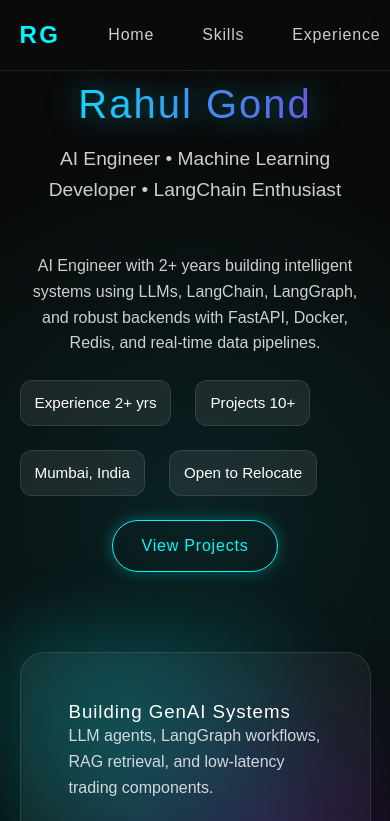
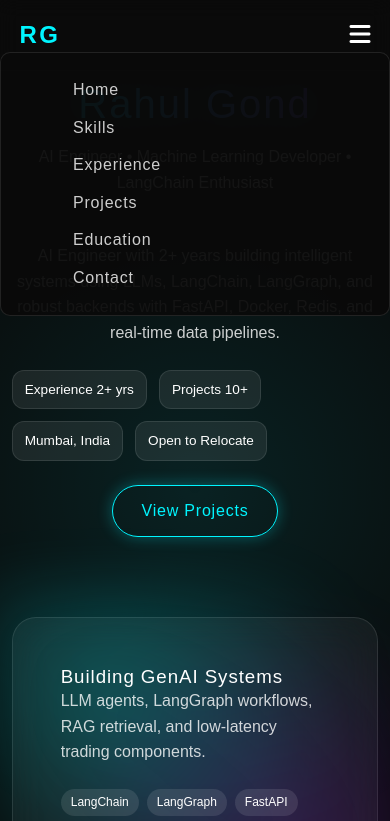
Before and after one commit to Rhul27/Portfolio, a plain HTML site: page index.html in a window 390 px wide. Both pictures are taken after a click on the button 360 px from the left and 35 px from the top of the page. Shown: the top 821 px of the page. Drawn offline with Linux system fonts and the light colour scheme.

Commit message:
Update index.html

```diff
--- a/index.html
+++ b/index.html
@@ -24,6 +24,7 @@
             --spacing-xl: 80px;
             --border-radius: 12px;
             --transition: all 0.3s ease;
+            --nav-height: 64px;
         }
 
         /* === BASE STYLES === */
@@ -45,9 +46,14 @@
             overflow-x: hidden;
         }
 
+        body.no-scroll {
+            overflow: hidden;
+        }
+
         section {
             padding: var(--spacing-xl) 0;
             position: relative;
+            scroll-margin-top: calc(var(--nav-height) + 8px);
         }
 
         .container {
@@ -244,6 +250,7 @@
             text-align: center;
             position: relative;
             overflow: hidden;
+            padding-top: calc(var(--nav-height) + var(--spacing-sm));
         }
 
         .hero::before {
@@ -308,7 +315,7 @@
         }
 
         .hero h1 {
-            font-size: 4rem;
+            font-size: clamp(2.4rem, 6vw, 4rem);
             margin-bottom: var(--spacing-sm);
             animation: fadeInUp 1s ease;
         }
@@ -640,7 +647,7 @@
         /* === PROJECTS SECTION === */
         .projects-grid {
             display: grid;
-            grid-template-columns: repeat(auto-fill, minmax(300px, 1fr));
+            grid-template-columns: repeat(auto-fill, minmax(280px, 1fr));
             gap: var(--spacing-lg);
             margin-top: var(--spacing-lg);
         }
@@ -914,6 +921,13 @@
             .hero-content { text-align: left; }
         }
 
+        @media (min-width: 1400px) {
+            .container { max-width: 1300px; }
+            .hero-grid { grid-template-columns: 1.4fr 1fr; gap: calc(var(--spacing-xl) + 12px); }
+            .hero-visual { max-width: 520px; }
+            .section-title { font-size: 2.8rem; }
+        }
+
         @media (max-width: 992px) {
             h1 {
                 font-size: 3rem;
@@ -942,6 +956,23 @@
                 display: block;
             }
 
+            .nav-links.open {
+                position: absolute;
+                top: 52px;
+                left: 0;
+                right: 0;
+                display: flex;
+                flex-direction: column;
+                gap: 12px;
+                padding: var(--spacing-md);
+                background: rgba(10, 10, 10, 0.95);
+                backdrop-filter: blur(10px);
+                border: 1px solid rgba(255, 255, 255, 0.1);
+                border-radius: 10px;
+                z-index: 1001;
+            }
+
+            .nav-links.open a::after { width: 0; }
             .hero h1 {
                 font-size: 2.5rem;
             }
@@ -996,6 +1027,18 @@
             .skills-categories {
                 grid-template-columns: 1fr;
             }
+            section { padding: 48px 0; }
+            .hero-stats { gap: 12px; }
+            .hero-stat { padding: 8px 12px; font-size: 0.85rem; }
+            .tech-tag { font-size: 0.75rem; }
+        }
+
+        @media (max-width: 420px) {
+            .container { width: 94%; }
+            h1 { font-size: 1.8rem; }
+            .hero-subtitle { font-size: 1rem; }
+            .project-card { padding: 16px; }
+            .education-card { padding: 16px; }
         }
     </style>
 </head>
@@ -1016,7 +1059,7 @@
                 <li><a href="#contact">Contact</a></li>
             </ul>
 
-            <div class="mobile-menu">
+            <div class="mobile-menu" aria-label="Menu" aria-expanded="false" role="button">
                 <i class="fas fa-bars"></i>
             </div>
         </div>
@@ -1367,7 +1410,7 @@
                         <i class="fas fa-envelope"></i>
                     </a>
                 </div>
-                <p class="copyright">© 2025 Rahul Gond. All Rights Reserved.</p>
+                <p class="copyright">© 2023 Rahul Gond. All Rights Reserved.</p>
             </div>
         </div>
     </footer>
@@ -1400,7 +1443,26 @@
         const navLinks = document.querySelector('.nav-links');
 
         mobileMenu.addEventListener('click', () => {
-            navLinks.style.display = navLinks.style.display === 'flex' ? 'none' : 'flex';
+            const willOpen = !navLinks.classList.contains('open');
+            navLinks.classList.toggle('open', willOpen);
+            document.body.classList.toggle('no-scroll', willOpen);
+            mobileMenu.setAttribute('aria-expanded', willOpen ? 'true' : 'false');
+        });
+
+        // Close the drawer on link click and on resize to desktop
+        navLinks.querySelectorAll('a').forEach(a => {
+            a.addEventListener('click', () => {
+                navLinks.classList.remove('open');
+                document.body.classList.remove('no-scroll');
+                mobileMenu.setAttribute('aria-expanded', 'false');
+            });
+        });
+        window.addEventListener('resize', () => {
+            if (window.innerWidth > 768) {
+                navLinks.classList.remove('open');
+                document.body.classList.remove('no-scroll');
+                mobileMenu.setAttribute('aria-expanded', 'false');
+            }
         });
 
         // Form Submission (removed)
@@ -1604,5 +1666,4 @@
         }
     </script>
 </body>
-
 </html>
```
